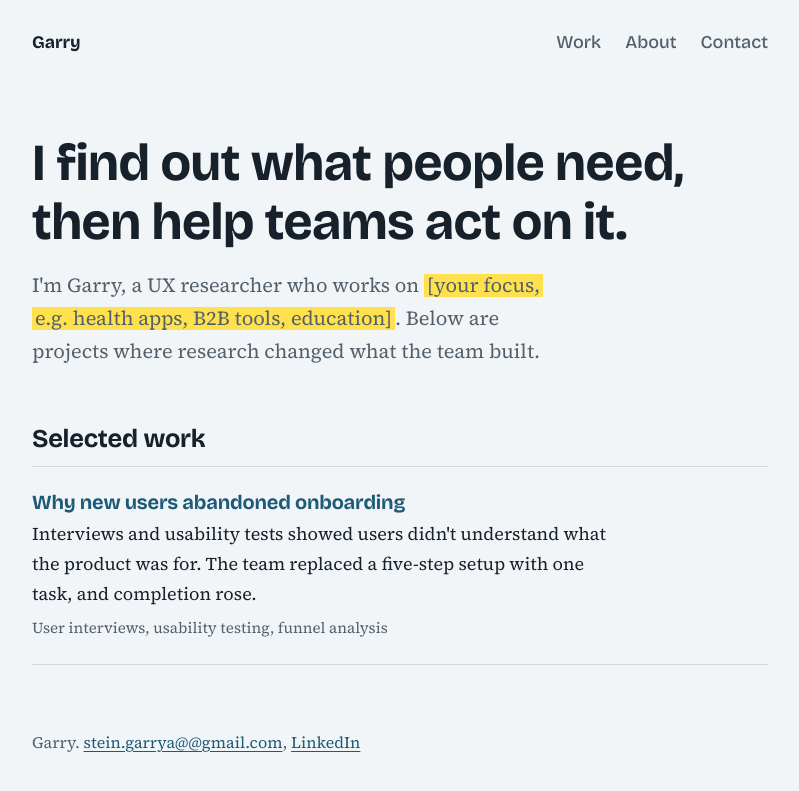
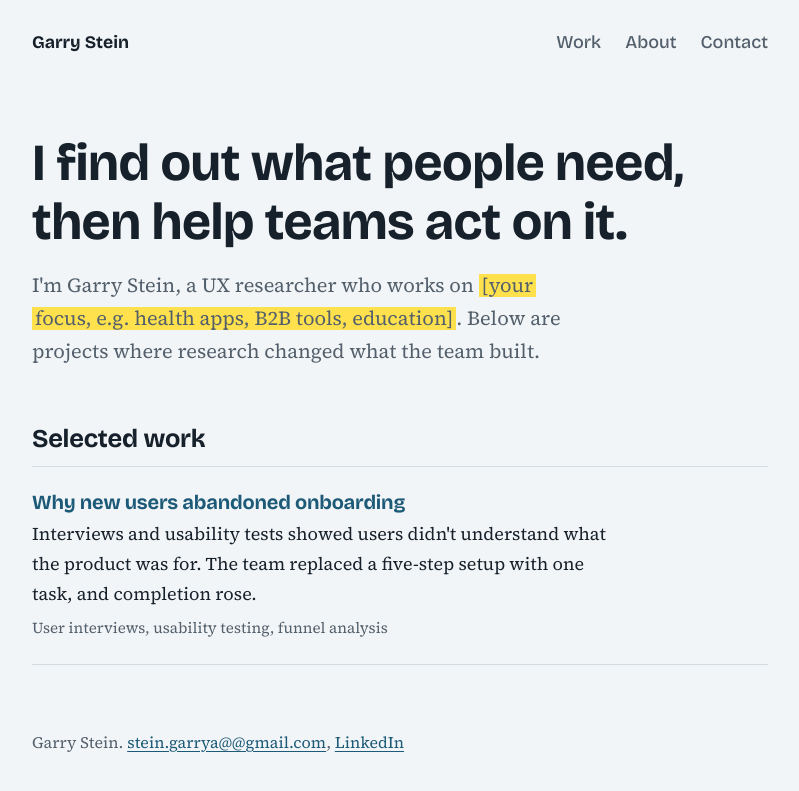
Before and after one commit to garryst/garrystein.github.io, a Jekyll site: the page built from index.md, in a window 1280 px wide. Shown: the top 791 px of the page, without its empty margins (240-1039 px from the left). Built offline with Jekyll 4.4.1, drawn with Linux system fonts in a browser that asks for light colours; part of the change alters nothing that is shown.

Commit message:
Update _config.yml

```diff
--- a/_config.yml
+++ b/_config.yml
@@ -1,14 +1,14 @@
 # Site settings: edit these first.
-title: Garry
-tagline: UX researcher
+title: Garry Stein
+tagline: UX Researcher
 description: Hello! I’m Garry, a passionate user experience researcher dedicated to understanding users' needs and behaviors. My goal is to ensure that every design is driven by a deep understanding of the users, creating intuitive and meaningful experiences!
 email: stein.garrya@@gmail.com
 linkedin: https://www.linkedin.com/in/garry-stein/
 
 # If your site lives at https://username.github.io/repo-name, set baseurl to "/repo-name".
 # If your repo is named username.github.io, leave it as "".
-baseurl: ""
-url: ""
+baseurl: "/garrystein.github.io"
+url: "/garrystein.github.io"
 
 collections:
   work:
```
